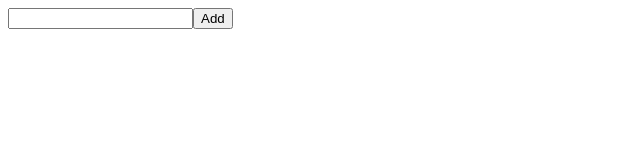
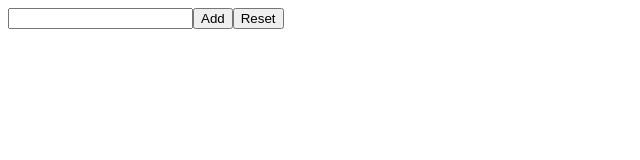
Before and after one commit to hershellayton95/esercizi-react, a React (Create React App) app: page / in a window 1280 px wide. Shown: the top 160 px of the page, without its empty margins (0-640 px from the left). Built offline with nearby package versions, Linux system fonts and the light colour scheme.

Commit message:
create list 05

```diff
--- a/src/TodoList.js
+++ b/src/TodoList.js
@@ -24,6 +24,13 @@ export class TodoList extends React.Component {
         })
     }
 
+    resetList = () => {
+        this.setState({
+            item: "",
+            items: []
+        })
+    }
+
     render() {
 
         const lisItems = this.state.items.map((elem, index) => <li key={elem + index}>{elem}</li>)
@@ -31,6 +38,7 @@ export class TodoList extends React.Component {
             <div>
                 <input type="text" name="item" value={this.state.item} onChange={this.hadlerInput} />
                 <button onClick={this.hadlerButton}>Add</button>
+                <button onClick={this.resetList}>Reset</button>
                 <ul>{lisItems}</ul>
             </div>
         )
```
Also changed, not shown: Lists 04.txt (deleted), Lists 05.txt (added).
